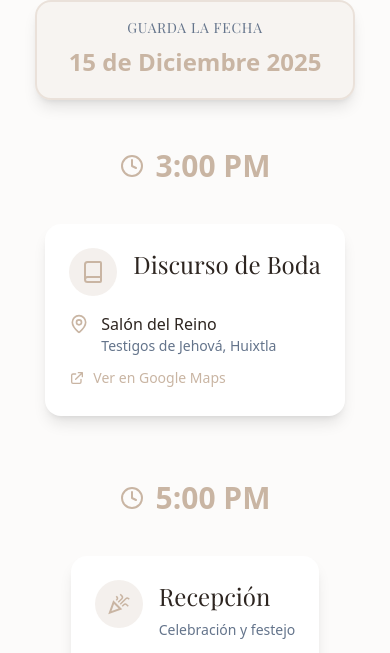
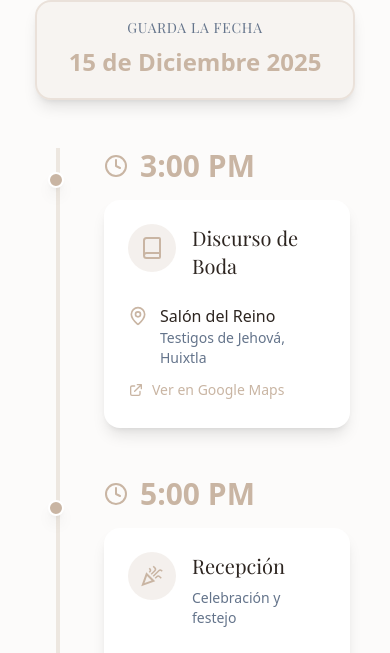
Before and after one commit to cdanielzt/memo-hari, a website built with Vite: page index.html in a window 390 px wide. Shown: the part 2800-3453 px from the top of the page. Built offline with nearby package versions, Linux system fonts and the light colour scheme; a web font is replaced by a local one.

Commit message:
add timeline fix

```diff
--- a/index.html
+++ b/index.html
@@ -135,35 +135,31 @@
 
                 <!-- Timeline -->
                 <div class="relative max-w-3xl mx-auto">
-                    <!-- Línea vertical -->
-                    <div class="absolute left-1/2 transform -translate-x-1/2 h-full w-1 bg-accent/30 hidden md:block"></div>
+                    <!-- Línea vertical (visible en mobile y desktop) -->
+                    <div class="absolute left-8 md:left-1/2 transform md:-translate-x-1/2 h-full w-1 bg-accent/30"></div>
 
                     <!-- Evento 1: Discurso de Bodas -->
-                    <div class="relative mb-16 md:mb-24">
-                        <div class="flex flex-col md:flex-row items-center gap-8">
-                            <!-- Hora (izquierda en desktop) -->
-                            <div class="md:w-1/2 md:text-right md:pr-12">
-                                <div class="inline-block md:block">
-                                    <div class="flex items-center gap-3 md:justify-end mb-2">
+                    <div class="relative mb-12 md:mb-24">
+                        <div class="flex flex-col md:flex-row items-start md:items-center gap-4 md:gap-8">
+                            <!-- Hora (mobile: arriba, desktop: right side) -->
+                            <div class="w-full md:w-1/2 md:pr-12 order-1 flex items-center gap-3 pl-20 md:pl-0 md:justify-end">
                                 <svg xmlns="http://www.w3.org/2000/svg" width="24" height="24" viewBox="0 0 24 24" fill="none"
                                     stroke="currentColor" stroke-width="2" stroke-linecap="round" stroke-linejoin="round"
-                                            class="w-6 h-6 text-accent">
+                                    class="w-6 h-6 text-accent flex-shrink-0">
                                     <circle cx="12" cy="12" r="10"></circle>
                                     <polyline points="12 6 12 12 16 14"></polyline>
                                 </svg>
                                 <p class="text-3xl md:text-4xl font-bold text-accent">3:00 PM</p>
                             </div>
-                                </div>
+
+                            <!-- Punto central -->
+                            <div class="absolute left-8 md:left-1/2 transform -translate-x-1/2 top-6 md:top-auto">
+                                <div class="w-4 h-4 md:w-6 md:h-6 rounded-full bg-accent border-2 md:border-4 border-background shadow-lg"></div>
                             </div>
 
-                            <!-- Punto central -->
-                            <div class="absolute left-1/2 transform -translate-x-1/2 hidden md:flex">
-                                <div class="w-6 h-6 rounded-full bg-accent border-4 border-background shadow-lg"></div>
-                            </div>
-
-                            <!-- Detalles del evento (derecha en desktop) -->
-                            <div class="md:w-1/2 md:pl-12">
-                                <div class="bg-card rounded-2xl p-6 md:p-8 shadow-lg hover:shadow-xl transition-shadow">
+                            <!-- Detalles del evento (right side on desktop) -->
+                            <div class="w-full md:w-1/2 md:pl-12 order-2 pl-20 md:pl-12 pr-4 md:pr-0">
+                                <div class="bg-card rounded-2xl p-6 md:p-8 shadow-lg hover:shadow-xl transition-shadow w-full">
                                     <div class="flex items-start gap-4 mb-4">
                                         <div class="flex-shrink-0 w-12 h-12 rounded-full bg-accent/20 flex items-center justify-center">
                                             <svg xmlns="http://www.w3.org/2000/svg" width="24" height="24" viewBox="0 0 24 24" fill="none"
@@ -173,7 +169,7 @@
                                             </svg>
                                         </div>
                                         <div class="flex-1">
-                                            <h4 class="font-serif text-2xl text-foreground mb-2">Discurso de Boda</h4>
+                                            <h4 class="font-serif text-xl md:text-2xl text-foreground mb-2">Discurso de Boda</h4>
                                         </div>
                                     </div>
                                     <div class="space-y-3">
@@ -208,10 +204,10 @@
 
                     <!-- Evento 2: Recepción -->
                     <div class="relative">
-                        <div class="flex flex-col md:flex-row items-center gap-8">
-                            <!-- Detalles del evento (izquierda en desktop) -->
-                            <div class="md:w-1/2 md:pr-12 order-2 md:order-1">
-                                <div class="bg-card rounded-2xl p-6 md:p-8 shadow-lg hover:shadow-xl transition-shadow">
+                        <div class="flex flex-col md:flex-row items-start md:items-center gap-4 md:gap-8">
+                            <!-- Detalles del evento (left side on desktop) -->
+                            <div class="w-full md:w-1/2 md:pr-12 order-2 md:order-1 pl-20 md:pl-0 pr-4 md:pr-12">
+                                <div class="bg-card rounded-2xl p-6 md:p-8 shadow-lg hover:shadow-xl transition-shadow w-full">
                                     <div class="flex items-start gap-4 mb-4">
                                         <div class="flex-shrink-0 w-12 h-12 rounded-full bg-accent/20 flex items-center justify-center">
                                             <svg class="w-6 h-6 text-accent" fill="currentColor" viewBox="0 0 24 24" xmlns="http://www.w3.org/2000/svg">
@@ -223,7 +219,7 @@
                                               </svg>
                                         </div>
                                         <div class="flex-1">
-                                            <h4 class="font-serif text-2xl text-foreground mb-2">Recepción</h4>
+                                            <h4 class="font-serif text-xl md:text-2xl text-foreground mb-2">Recepción</h4>
                                             <p class="text-sm text-muted-foreground mb-3">Celebración y festejo</p>
                                         </div>
                                     </div>
@@ -256,23 +252,19 @@
                             </div>
 
                             <!-- Punto central -->
-                            <div class="absolute left-1/2 transform -translate-x-1/2 hidden md:flex">
-                                <div class="w-6 h-6 rounded-full bg-accent border-4 border-background shadow-lg"></div>
+                            <div class="absolute left-8 md:left-1/2 transform -translate-x-1/2 top-6 md:top-auto">
+                                <div class="w-4 h-4 md:w-6 md:h-6 rounded-full bg-accent border-2 md:border-4 border-background shadow-lg"></div>
                             </div>
 
-                            <!-- Hora (derecha en desktop) -->
-                            <div class="md:w-1/2 md:pl-12 order-1 md:order-2">
-                                <div class="inline-block md:block">
-                                    <div class="flex items-center gap-3 mb-2">
+                            <!-- Hora (mobile: arriba, desktop: right side) -->
+                            <div class="w-full md:w-1/2 md:pl-12 order-1 md:order-2 flex items-center gap-3 pl-20 md:pl-0">
                                 <svg xmlns="http://www.w3.org/2000/svg" width="24" height="24" viewBox="0 0 24 24" fill="none"
                                     stroke="currentColor" stroke-width="2" stroke-linecap="round" stroke-linejoin="round"
-                                            class="w-6 h-6 text-accent">
+                                    class="w-6 h-6 text-accent flex-shrink-0">
                                     <circle cx="12" cy="12" r="10"></circle>
                                     <polyline points="12 6 12 12 16 14"></polyline>
                                 </svg>
                                 <p class="text-3xl md:text-4xl font-bold text-accent">5:00 PM</p>
-                                    </div>
-                                </div>
                             </div>
                         </div>
                     </div>
```
Lines whose indentation alone changed are shown as unchanged.
